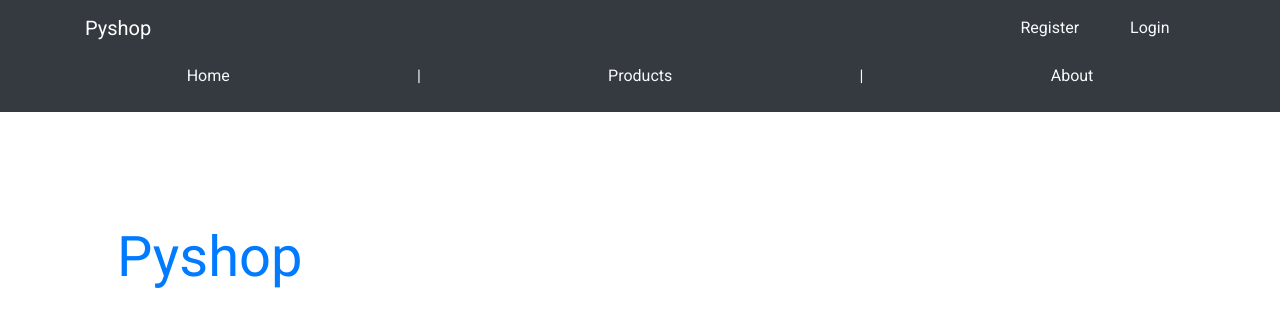
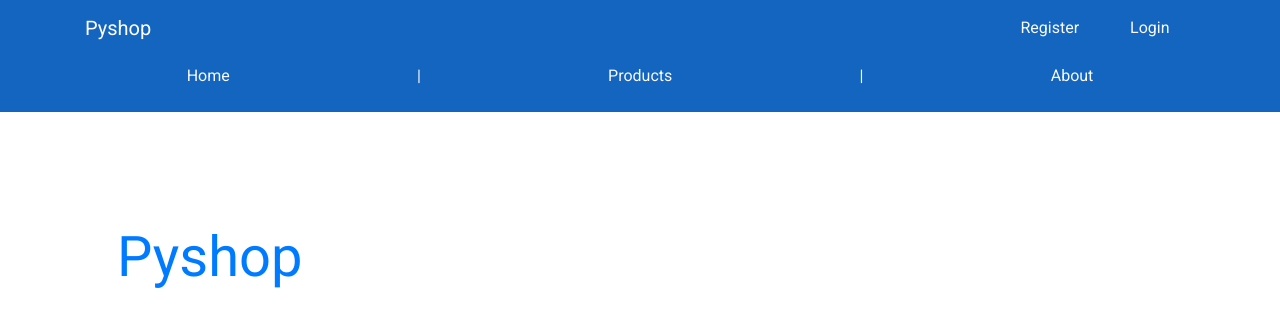
Before and after one commit to rooneyrulz/django_pyshop, a Django app: page / in a window 1280 px wide. Shown: the top 327 px of the page. Run offline with Django 3.2, Linux system fonts and the light colour scheme; some libraries are stand-ins or nearby versions.

Commit message:
adding some styles

```diff
--- a/src/assets/css/style.css
+++ b/src/assets/css/style.css
@@ -1,3 +1,5 @@
+/* Global Section*/
+
 * {
 	box-sizing: border-box;
 }
@@ -13,6 +15,17 @@ body {
 }
 
 
+/* Header Section */
+
+#pyshop-navbar {
+	background: #1465bf;
+	color: #fff;
+}
+
+.navbar-brand {
+	color: #fff;
+}
+
 .main-nav {
 	display: flex;
 	width: 100%;
@@ -21,6 +34,12 @@ body {
 	text-align: center;
 	align-items: center;
 }
+
+
+/* Home Section  */
+
+
+/* Product Section */
 
 
 /* Product Details */
--- a/src/templates/base.html
+++ b/src/templates/base.html
@@ -5,7 +5,7 @@
 	<meta charset="UTF-8">
 	<link href="https://fonts.googleapis.com/css?family=Roboto&display=swap" rel="stylesheet">
 	<link rel="stylesheet" href="https://stackpath.bootstrapcdn.com/bootstrap/4.1.3/css/bootstrap.min.css" integrity="sha384-MCw98/SFnGE8fJT3GXwEOngsV7Zt27NXFoaoApmYm81iuXoPkFOJwJ8ERdknLPMO" crossorigin="anonymous">
-	<link rel="stylesheet" type="text/css" href="{% static '/css/style.css' %}">
+	<link rel="stylesheet" type="text/css" href="/static/css/style.css">
 	{% if title %}
 		<title>Pyshop | {{ title }}</title>
 	{% else %}
@@ -14,7 +14,7 @@
 </head>
 <body>
 
-	<header>
+	<header id="pyshop-header">
 		{% include 'navbar.html' %}
 	</header>
 
--- a/src/templates/navbar.html
+++ b/src/templates/navbar.html
@@ -1,4 +1,4 @@
-<nav class="navbar navbar-dark bg-dark">
+<nav id="pyshop-navbar" class="navbar">
 	<div class="container">
 		<a href="/" class="navbar-brand">Pyshop</a>
 		<ul class="navbar-nav ml-auto">
```
